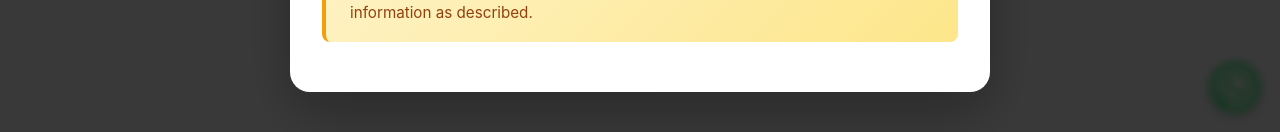
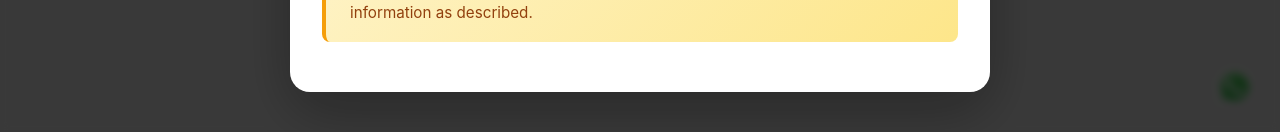
Before and after one commit to 1rn19cs003/ZeroVitiligo-fe, a Next.js app: page /login in a window 1280 px wide. Shown: the part 668-800 px from the top of the page. Built offline with nearby package versions, Linux system fonts and the light colour scheme; no server answers.

Commit message:
added the whatsapp icon correctly

```diff
--- a/app/layout.tsx
+++ b/app/layout.tsx
@@ -8,7 +8,7 @@ import { QueryClient, QueryClientProvider } from "@tanstack/react-query";
 import { useState, useEffect } from "react";
 import { useUserStore } from "@/store/useDoctorStore";
 import { useGetCurrentUser } from "../hooks/useAuth";
-import LogoImage from "../public/images/whatsappIcon.avif";
+import WhatsappLogoImage from "../public/images/WhatsApp.svg.webp";
 import Image from "next/image";
 import { COMPANY_INFO } from "@/lib/constants";
 import styles from "./styles.module.css";
@@ -51,7 +51,7 @@ const RootLayout = ({ children }: { children: React.ReactNode }) => {
               rel="noopener noreferrer"
             >
               <Image
-                src={LogoImage}
+                src={WhatsappLogoImage}
                 width={40}
                 height={40}
                 alt="WhatsApp"
--- a/app/styles.module.css
+++ b/app/styles.module.css
@@ -99,6 +99,7 @@
     width: 100%;
   }
 }
+
 .whatsappFloat {
   position: fixed;
   bottom: 20px;
@@ -107,10 +108,7 @@
   display: flex;
   align-items: center;
   justify-content: center;
-  background: #25D366;
   padding: 5px;
-  border-radius: 50%;
-  box-shadow: 0 4px 14px rgba(0,0,0,0.2);
 }
 
 .whatsappIcon {
```
Also changed, not shown: public/images/WhatsApp.svg.webp (added), public/images/whatsappIcon.avif (deleted).
